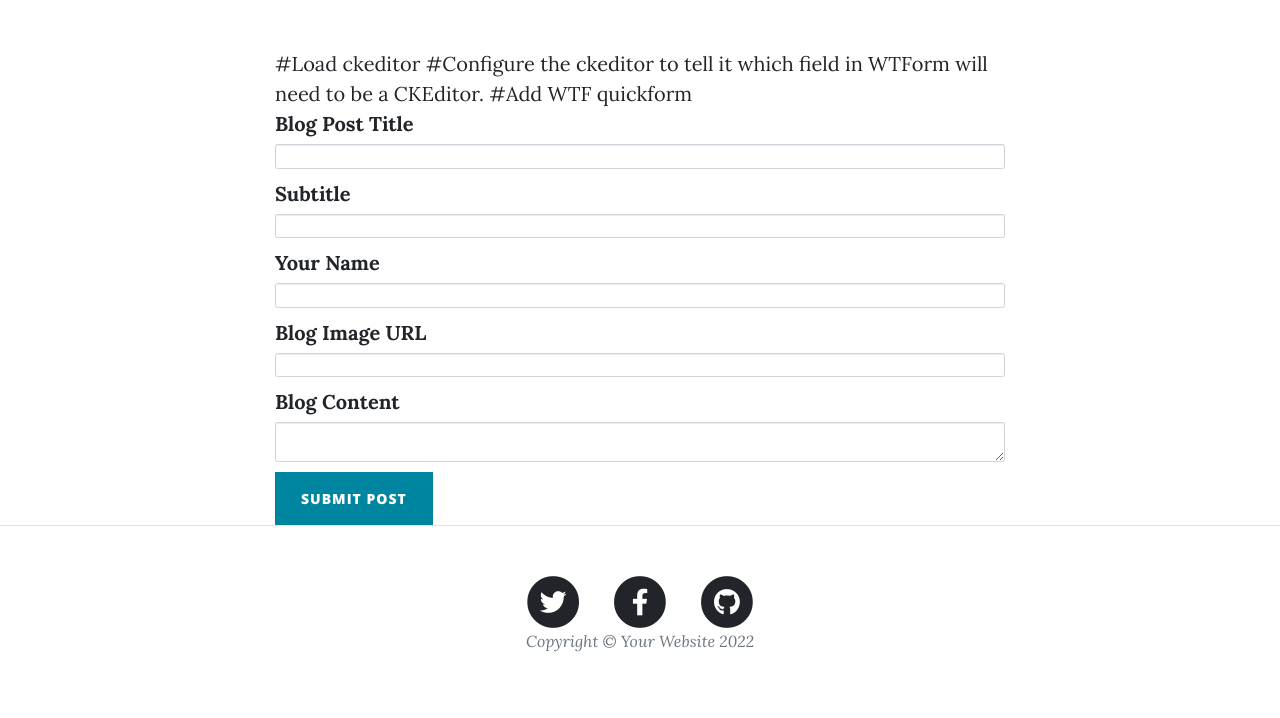
After one commit to dicomeinit/upgrade-blog, a Flask app: page /new-post in a window 1280 px wide. The commit adds this page. Shown: the part 533-1251 px from the top of the page. Run offline with Flask 3, Linux system fonts and the light colour scheme; some libraries are stand-ins or nearby versions.

Commit message:
Create a new POST route called /new-post

```diff
--- a/main.py
+++ b/main.py
@@ -1,3 +1,5 @@
+from datetime import date
+
 from flask import Flask, render_template, redirect, url_for
 from flask_bootstrap import Bootstrap
 from flask_sqlalchemy import SQLAlchemy
@@ -37,7 +39,7 @@ class CreatePostForm(FlaskForm):
     subtitle = StringField("Subtitle", validators=[DataRequired()])
     author = StringField("Your Name", validators=[DataRequired()])
     img_url = StringField("Blog Image URL", validators=[DataRequired(), URL()])
-    body = StringField("Blog Content", validators=[DataRequired()])
+    body = CKEditorField("Blog Content", validators=[DataRequired()])
     submit = SubmitField("Submit Post")
 
 
@@ -51,6 +53,24 @@ def get_all_posts():
 def show_post(post_id):
     requested_post = BlogPost.query.get(post_id)
     return render_template("post.html", post=requested_post)
+
+
+@app.route("/new-post", methods=["GET", "POST"])
+def add_new_post():
+    form = CreatePostForm()
+    if form.validate_on_submit():
+        new_post = BlogPost(
+            title=form.title.data,
+            subtitle=form.subtitle.data,
+            body=form.body.data,
+            img_url=form.img_url.data,
+            author=form.author.data,
+            date=date.today().strftime("%B %d, %Y")
+        )
+        db.session.add(new_post)
+        db.session.commit()
+        return redirect(url_for("get_all_posts"))
+    return render_template("make-post.html", form=form)
 
 
 @app.route('/about')
--- a/templates/index.html
+++ b/templates/index.html
@@ -39,7 +39,7 @@
 
             <!-- New Post -->
             <div class="clearfix">
-                <a class="btn btn-primary float-right" href="#">Create New Post</a>
+                <a class="btn btn-primary float-right" href="{{url_for('add_new_post')}}">Create New Post</a>
             </div>
         </div>
     </div>
--- /dev/null
+++ b/templates/make-post.html
@@ -0,0 +1,41 @@
+{% extends 'bootstrap/base.html' %}
+
+<!--#Add import for bootstrap wtf quickform support-->
+{% import "bootstrap/wtf.html" as wtf %}
+
+{% block content %}
+{% include "header.html" %}
+
+  <!-- Page Header -->
+  <header class="masthead" style="background-image: url('/static/assets/img/edit-bg.jpg')">
+    <div class="overlay"></div>
+    <div class="container">
+      <div class="row">
+        <div class="col-lg-8 col-md-10 mx-auto">
+          <div class="page-heading">
+            <h1>New Post</h1>
+            <span class="subheading">You're going to make a great blog post!</span>
+          </div>
+        </div>
+      </div>
+    </div>
+  </header>
+
+  <div class="container">
+    <div class="row">
+      <div class="col-lg-8 col-md-10 mx-auto">
+
+        #Load ckeditor
+        {{ ckeditor.load() }}
+
+        #Configure the ckeditor to tell it which field in WTForm will need to be a CKEditor.
+        {{ ckeditor.config(name='body') }}
+
+        #Add WTF quickform
+        {{ wtf.quick_form(form, novalidate=True, button_map={"submit": "primary"}) }}
+      </div>
+    </div>
+  </div>
+
+{% include "footer.html" %}
+{% endblock %}
```
